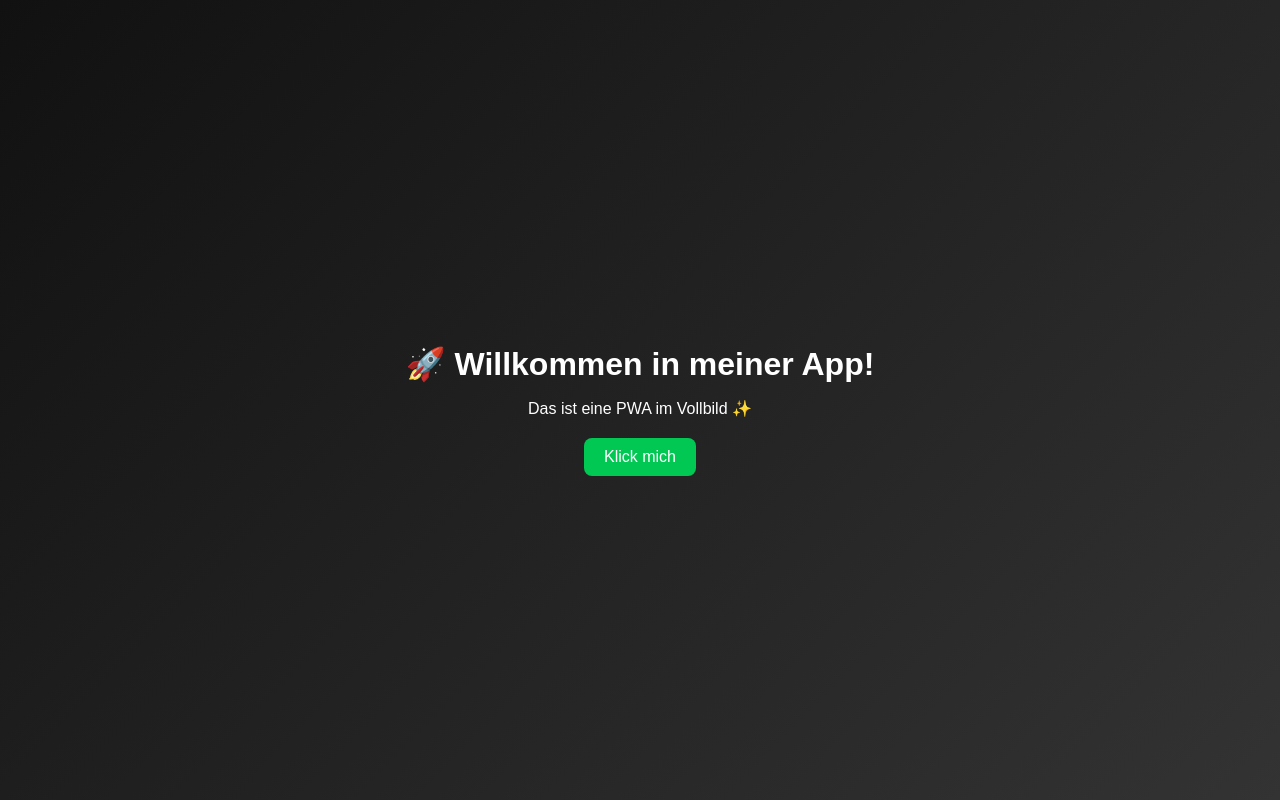
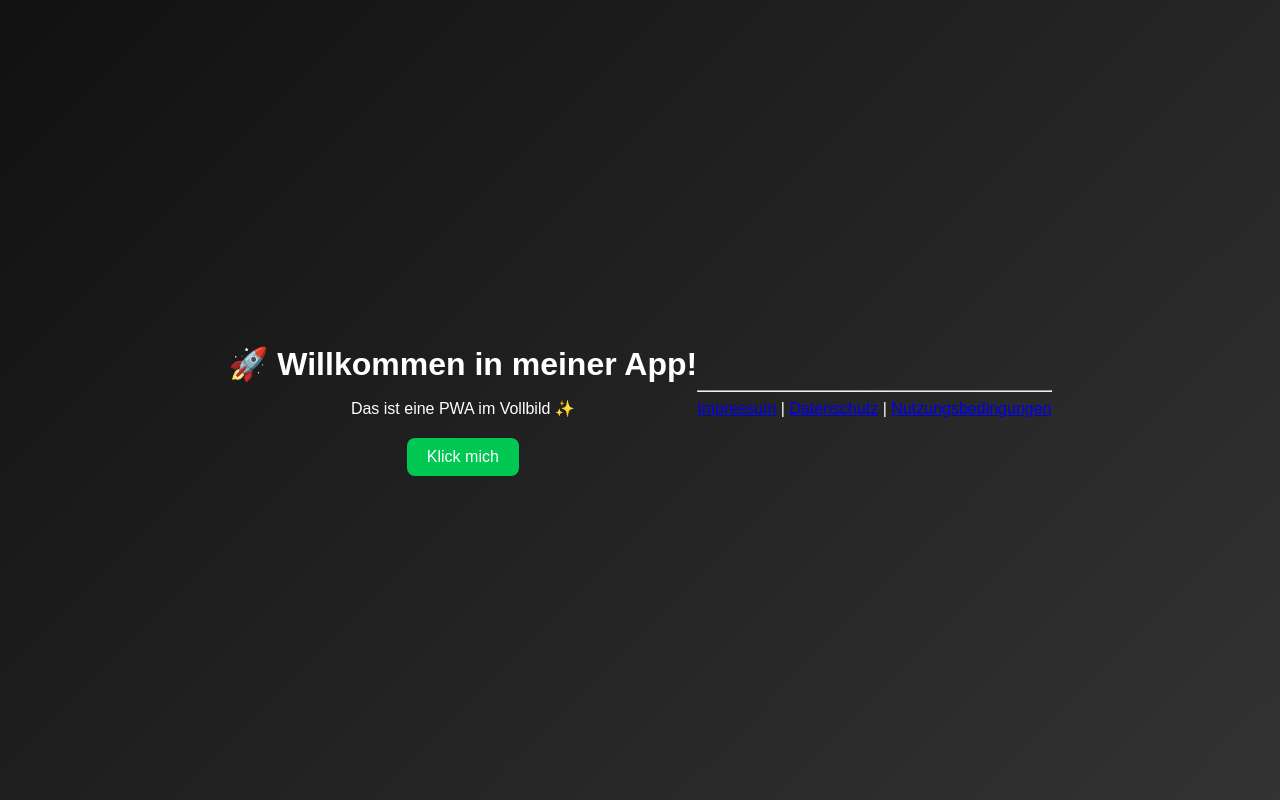
Before and after one commit to SCP-Foundation-System/WebApp, a plain HTML site: page index.html in a window 1280 px wide. Drawn offline with Linux system fonts and the light colour scheme.

Commit message:
Update index.html

```diff
--- a/index.html
+++ b/index.html
@@ -15,7 +15,7 @@
   <meta name="apple-mobile-web-app-title" content="SuperApp" />
   <link rel="apple-touch-icon" href="icons/icon-192.png" />
 
-  <!-- CSS einbinden -->
+  <!-- CSS -->
   <link rel="stylesheet" href="style.css" />
 </head>
 <body>
@@ -25,6 +25,14 @@
     <button onclick="alert('Button gedrückt! 🎉')">Klick mich</button>
   </div>
 
+  <!-- Footer -->
+  <footer>
+    <hr>
+    <a href="Rechtliches/impressum.html" target="_blank">Impressum</a> |
+    <a href="Rechtliches/datenschutz.html" target="_blank">Datenschutz</a> |
+    <a href="Rechtliches/nutzungsbedingungen.html" target="_blank">Nutzungsbedingungen</a>
+  </footer>
+
   <script>
     // Service Worker registrieren
     if ("serviceWorker" in navigator) {
```
